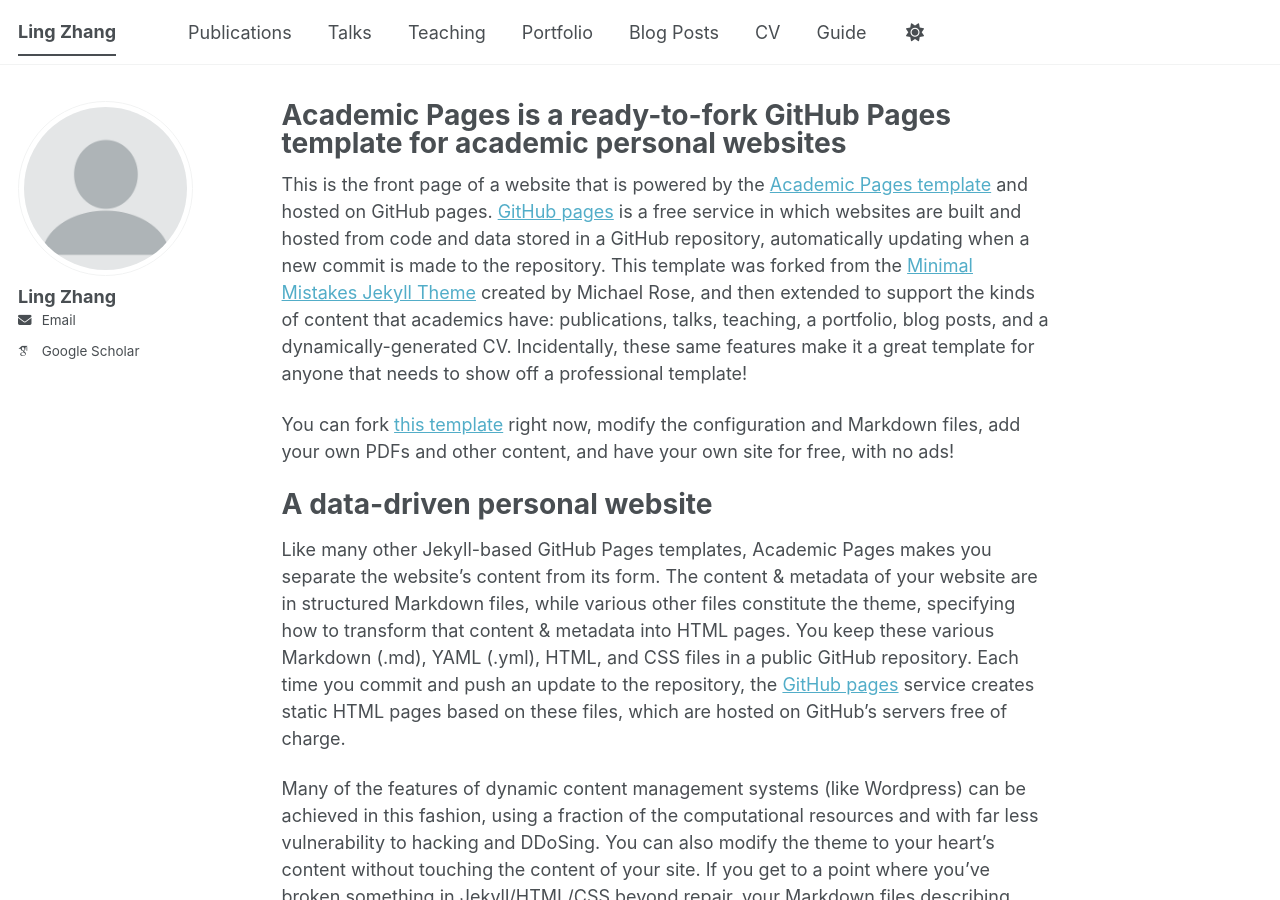
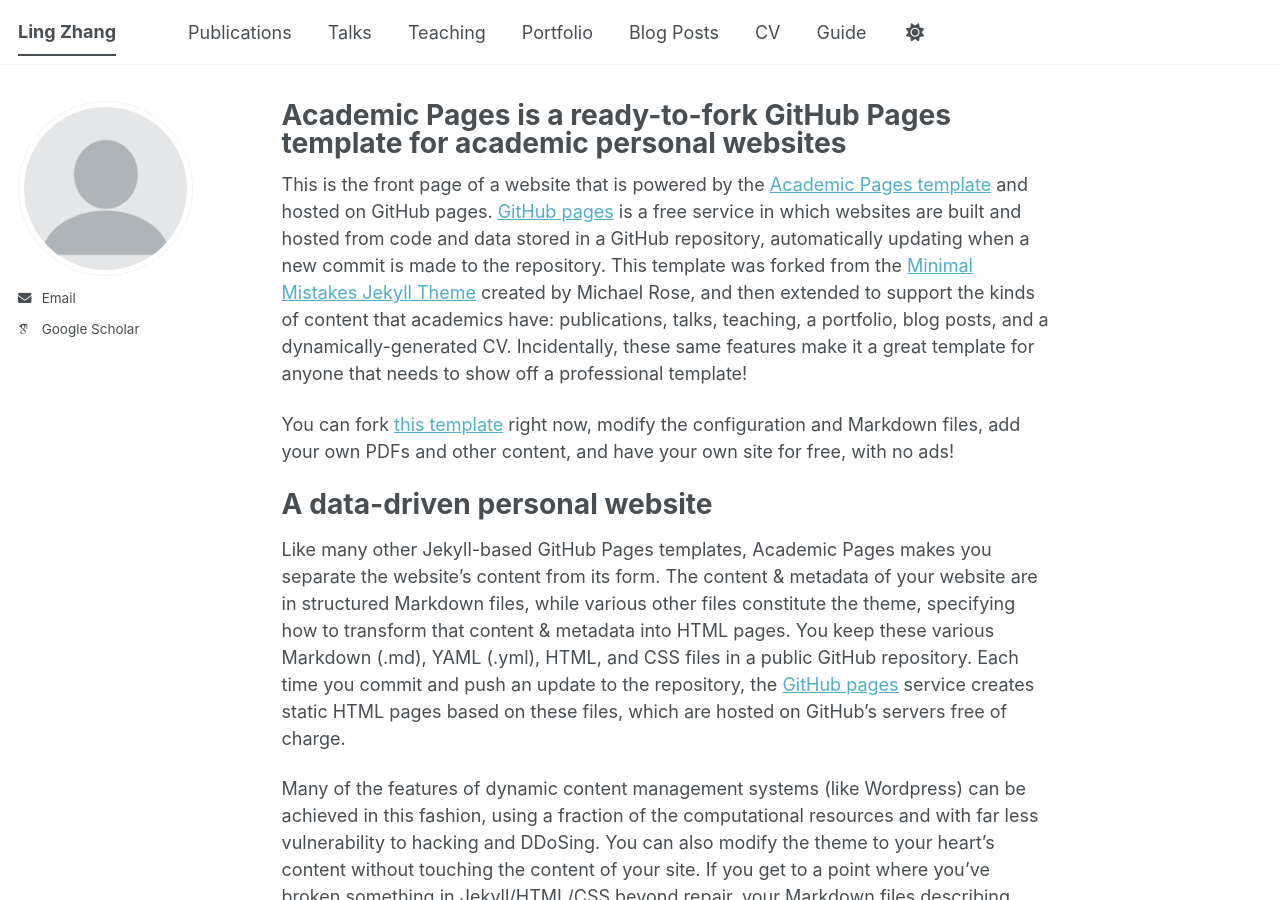
Before and after one commit to sweet-tea-olive/zhangling, a Jekyll site: the page built from _pages/about.md, in a window 1280 px wide and 900 px high. Built offline with Jekyll 4.4.1, drawn with Linux system fonts in a browser that asks for light colours; some web fonts are replaced; a script bundle is joined from its source files by our own code; library files that are not in the unit come from our copies.

Commit message:
Remove author's name from site configuration
Removed the author's name from the configuration.

```diff
--- a/_config.yml
+++ b/_config.yml
@@ -24,7 +24,7 @@ repository        : "zhangling24/zhangling24.github.io"
 # Site Author - Sidebar Profile
 author:
   avatar        : "profile.png"
-  name          : "Ling Zhang"
+  name          :
   bio           :
   location      :
   employer      :
```
